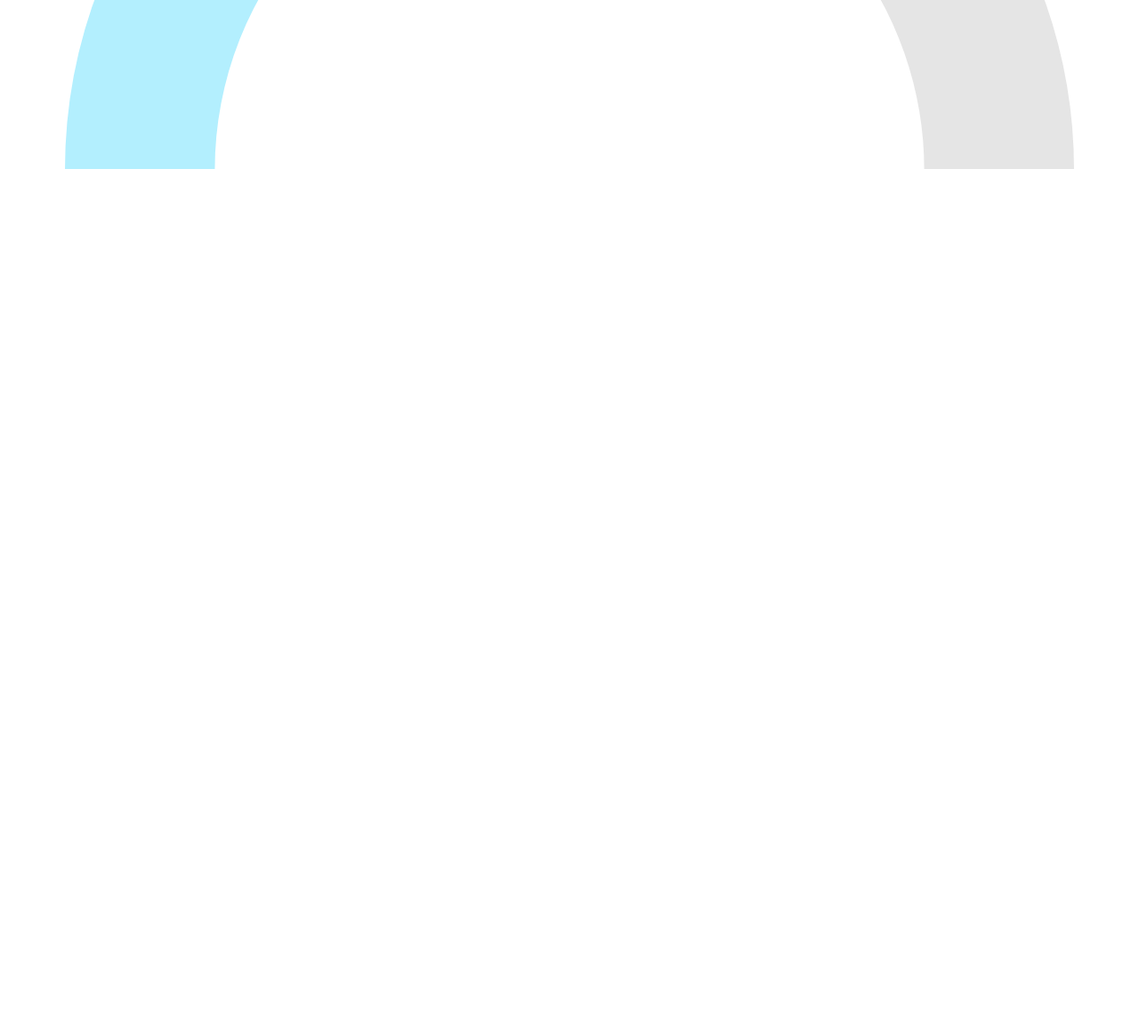
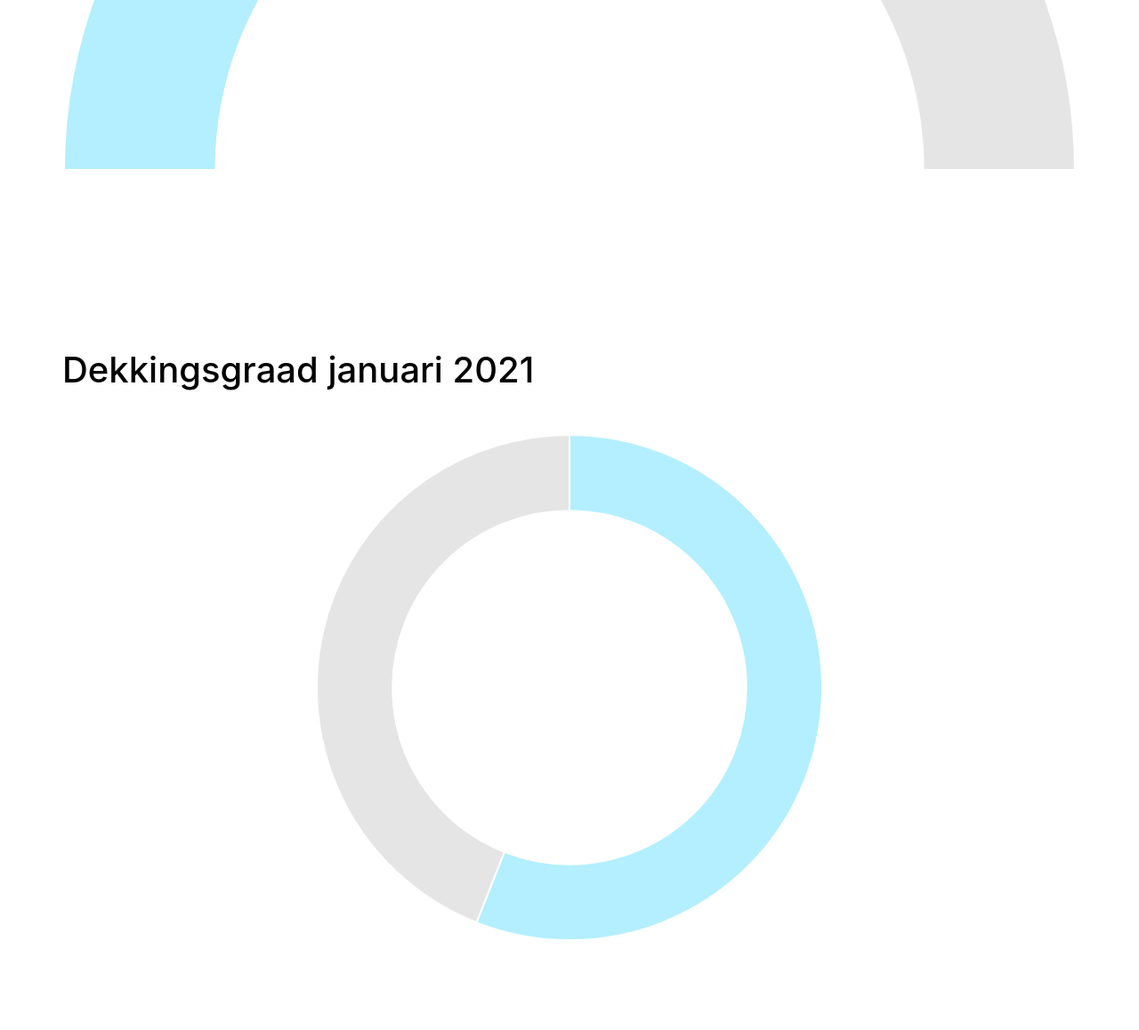
Before and after one commit to sbuijs/chartJSTest, a website: page index.html in a window 1280 px wide. Shown: the part 1440-2598 px from the top of the page at 89% size. Before the commit the page ends 1732 px from the top, so only its background shows below. Drawn offline with nearby package versions, Linux system fonts and the light colour scheme.

Commit message:
Added complete circle as well

```diff
--- a/index.html
+++ b/index.html
@@ -30,6 +30,11 @@
   <div class="container">
     <h1 style="padding-bottom: 40px; padding-top: 100px;">Dekkingsgraad januari 2021</h1>
     <canvas id="myChart2" style="padding-bottom: 100px;"></canvas>
+  </div>
+
+  <div class="container">
+    <h1 style="padding-bottom: 40px; padding-top: 100px;">Dekkingsgraad januari 2021</h1>
+    <canvas id="myChart3" style="padding-bottom: 100px;"></canvas>
   </div>
 
 
@@ -143,7 +148,8 @@
           ],
           hoverBorderColor: [
             "#0098d9"
-          ]
+          ],
+          hoverBorderWidth: 0
         }]
     };
 
@@ -154,6 +160,10 @@
       type: 'doughnut',
       data: data,
       options: {
+        //Duration animation
+        animation: {
+          duration: 2200,
+        },
         //Change the thickness of the line
         cutoutPercentage: 70,
         //Remove legend
@@ -165,6 +175,53 @@
       }
     });
   </script>
+
+
+
+
+  <script>
+    var data = {
+      labels: [
+        "Dekking",
+        " "
+      ],
+      datasets: [
+        {
+          data: [112, 88],
+          backgroundColor: [
+            "#b3effe"
+          ],
+          hoverBackgroundColor: [
+            "#0098d9"
+          ],
+          hoverBorderColor: [
+            "#0098d9"
+          ],
+          hoverBorderWidth: 0
+        }]
+    };
+
+    var ctx = document.getElementById("myChart3");
+
+    // And for a doughnut chart
+    var myDoughnutChart = new Chart(ctx, {
+      type: 'doughnut',
+      data: data,
+      options: {
+        //Duration animation
+        animation: {
+          duration: 2200,
+        },
+        //Change the thickness of the line
+        cutoutPercentage: 70,
+        //Remove legend
+        legend: {
+          display: false
+        },
+
+      }
+    });
+  </script>
 </body>
 
 </html>
```
